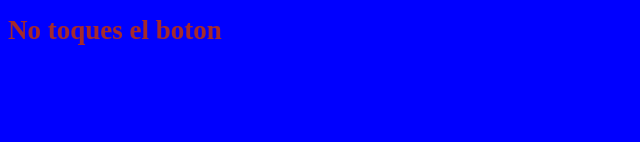
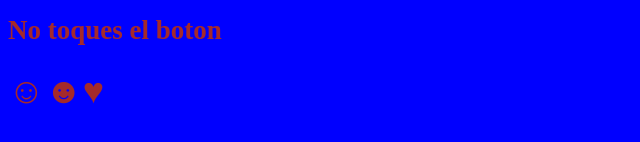
Before and after one commit to JonnathanMM/GitJonna, a plain HTML site: page index.html in a window 1280 px wide. Shown: the part 264-406 px from the top of the page, without its empty margins (0-640 px from the left). Drawn offline with Linux system fonts and the light colour scheme.

Commit message:
Modificanding desde la rama joel

```diff
--- a/index.html
+++ b/index.html
@@ -15,5 +15,6 @@
   <p>No no no</p>
   <input type="button" onClick="saludo()" value="Puchale aqui">
   <h2>No toques el boton</h2>
+  <h1>☺☻♥</h1>
 </body>
 </html>
```
